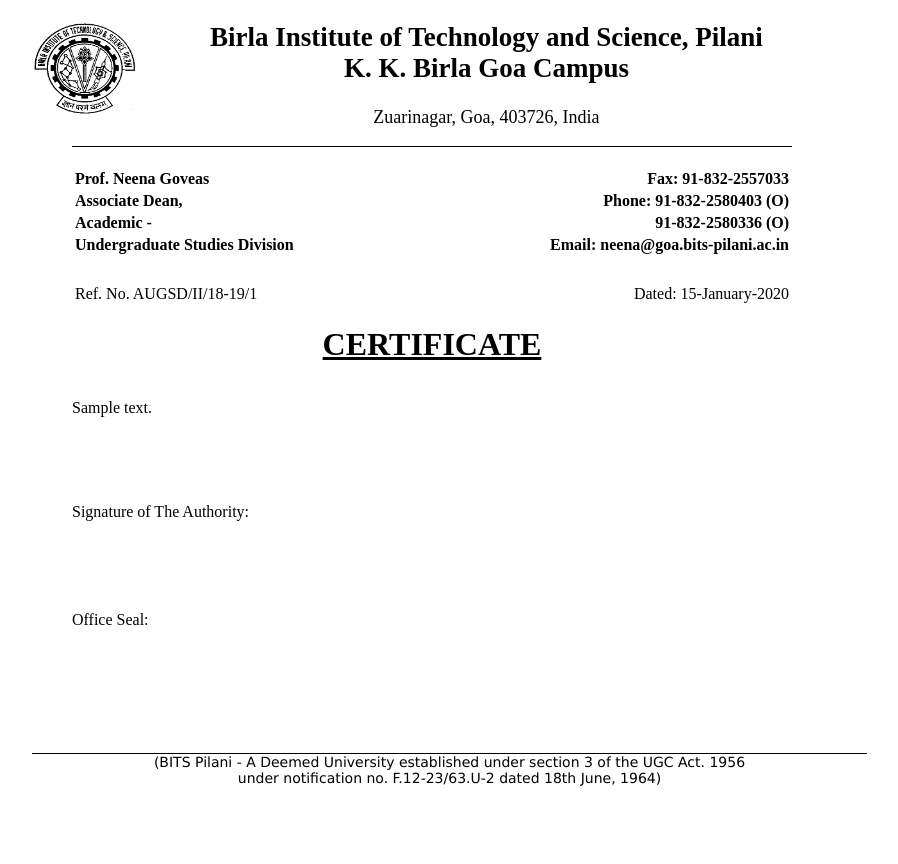
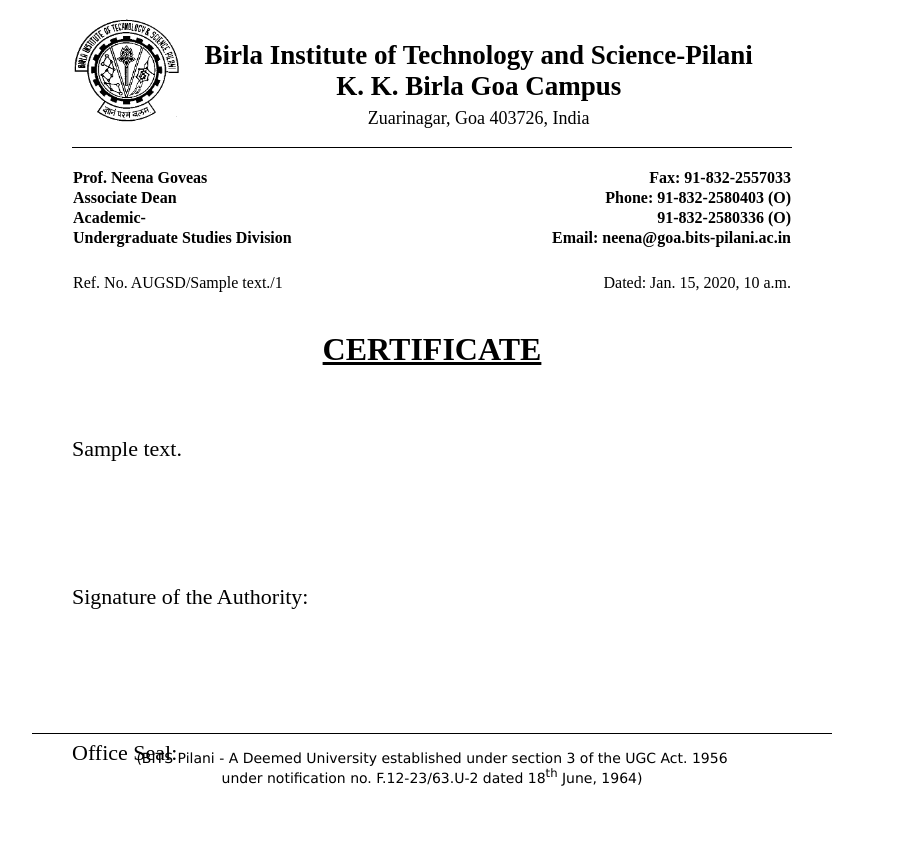
Before and after one commit to arc-bits-goa/Automated-Certificates, a Django app: template arc/templates/print.html in a window 1280 px wide. Shown: the whole page, without its empty margins (208-1106 px from the left). After the commit the page ends 786 px from the top, so only its background shows below. Run offline with Django 3.2, Linux system fonts and the light colour scheme; tables that the repository leaves empty hold one stand-in row (values such as "Sample post"); the template is opened without the code that fills it: values that come from a table or form of the project are taken from there, most other values are stand-ins (such as "Sample title", 1, 10 or a date in 2020).

Commit message:
template changes and tweaks

```diff
--- a/arc/main/models.py
+++ b/arc/main/models.py
@@ -23,7 +23,7 @@
      1: 'first',
      2: 'second',
      3: 'third',
-     4: 'forth',
+     4: 'fourth',
      5: 'fifth',
 }
 
--- a/arc/templates/print.html
+++ b/arc/templates/print.html
@@ -6,7 +6,7 @@
 <style type="text/css" media="print">
 @page {
     size: auto;
-    margin: 0px;
+    margin: 10px;
 }
 </style>
 <style>
@@ -18,21 +18,30 @@
     width: 800px;
 }
 .logo img {
-    width: 2.88cm;
-    height: 2.47cm;
+    width: 3cm;
+    height: 2.8cm;
     float: left;
+    padding-left: 40px;
 }
 table {
   width: 100%;
   border-top: 1px solid black;
   font-weight: bold;
   padding-top: 20px;
+  border-collapse: collapse;
 }
 tr td:nth-of-type(1) {
  text-align:left;
 }
 tr td:nth-of-type(2) {
  text-align:right;
+}
+.blank-row{
+    height: 20px;
+}
+.cert-addr
+{
+    padding-right: 60px;
 }
 .cert-heading {
     text-decoration: underline black;
@@ -46,11 +55,15 @@
     font-weight: normal;
 }
 .cert-text {
-    font-size: 10px;
+    font-size: 22px;
 }
 #letterhead .content {
     text-align: center;
     font-size: 18px;
+}
+#letterhead .content h2{
+    margin-bottom: -12px;
+    padding-right: 60px;
 }
 #content {
   padding: 0 40px;
@@ -68,7 +81,7 @@
 #footer{
   position:absolute;
   bottom:0;
-  width: 835px;
+  width: 800px;
   margin-left: auto;
   margin-right: auto;
 }
@@ -83,16 +96,21 @@
 <body>
 <div id="letterhead">
   <div class="logo">
+    <br>
     <img src="{% static 'img/logo.png' %}">
   </div>
   <div class="content">
-    <h2>Birla Institute of Technology and Science, Pilani
+    <h2>Birla Institute of Technology and Science-Pilani
     <br>K. K. Birla Goa Campus</h2>
-    <p class="cert-addr">Zuarinagar, Goa, 403726, India</p>
+    <p class="cert-addr">Zuarinagar, Goa 403726, India</p>
   </div>
 </div>
 <div id="content">
   <table>
+    <tr class="blank-row">
+    <td colspan="2">
+    </td>
+    </tr>
     <tr>
       <td>
         Prof. Neena Goveas
@@ -103,7 +121,7 @@
     </tr>
     <tr>
       <td>
-        Associate Dean,
+        Associate Dean
       </td>
       <td>
         Phone: 91-832-2580403 (O)
@@ -111,7 +129,7 @@
     </tr>
     <tr>
       <td>
-        Academic -
+        Academic-
       </td>
       <td>
         91-832-2580336 (O)
@@ -129,31 +147,36 @@
     <tr>
       <td>
         <div class="cert-ref">
-          Ref. No. AUGSD/II/18-19/{{ student.bitsId }}
+          Ref. No. AUGSD/{{ reftext }}/{{ student.bitsId }}
         </div>
       </td>
       <td>
         <div class="cert-ref">
-          Dated: {{ date|date:"d-F-Y" }}
+          Dated: {{ date }}
         </div>
       </td>
     </tr>
   </table>
+    <br>
     <div class="cert-heading">CERTIFICATE</div>
-    <p class="cert-text">
+    <div class = "cert-text">
+    <br>
+    <p>
       {{ text | safe | linebreaks }}
     </p>
     <br><br><br>
     <p>
-    <span style="float:left;">Signature of The Authority:</span>
+    <span style="float:left;">Signature of the Authority:</span>
     <br><br><br><br><br><br>
     <span style="float:left;">Office Seal:</span>
     </p>
+    </div>
 </div>
 <div id="footer">
 <p class="footer-text">
+<br>
 (BITS Pilani - A Deemed University established under section 3 of the UGC Act. 1956 <br>
-under notification no. F.12-23/63.U-2 dated 18th June, 1964)
+under notification no. F.12-23/63.U-2 dated 18<sup>th</sup> June, 1964)
 </p>
 </div>
 </body>
```
Also changed, not shown: arc/main/views.py (+33 -16 lines).
